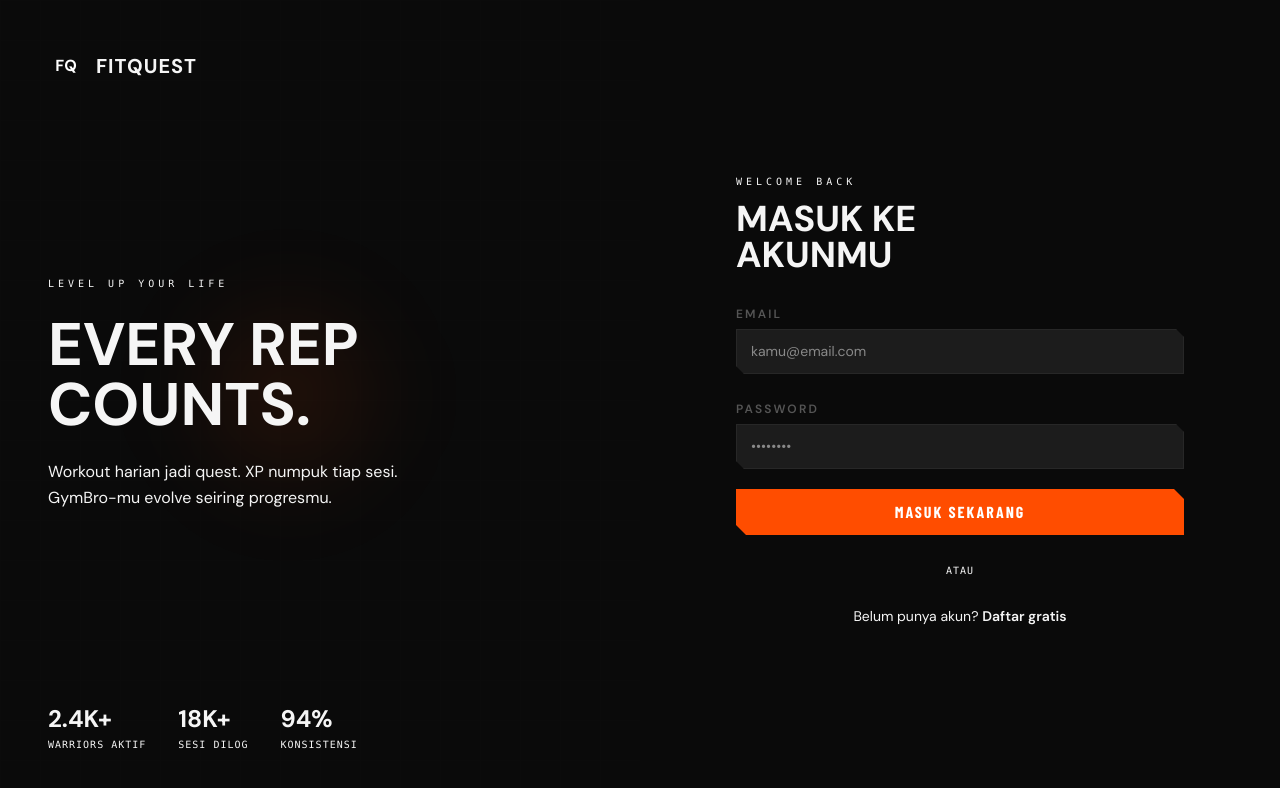
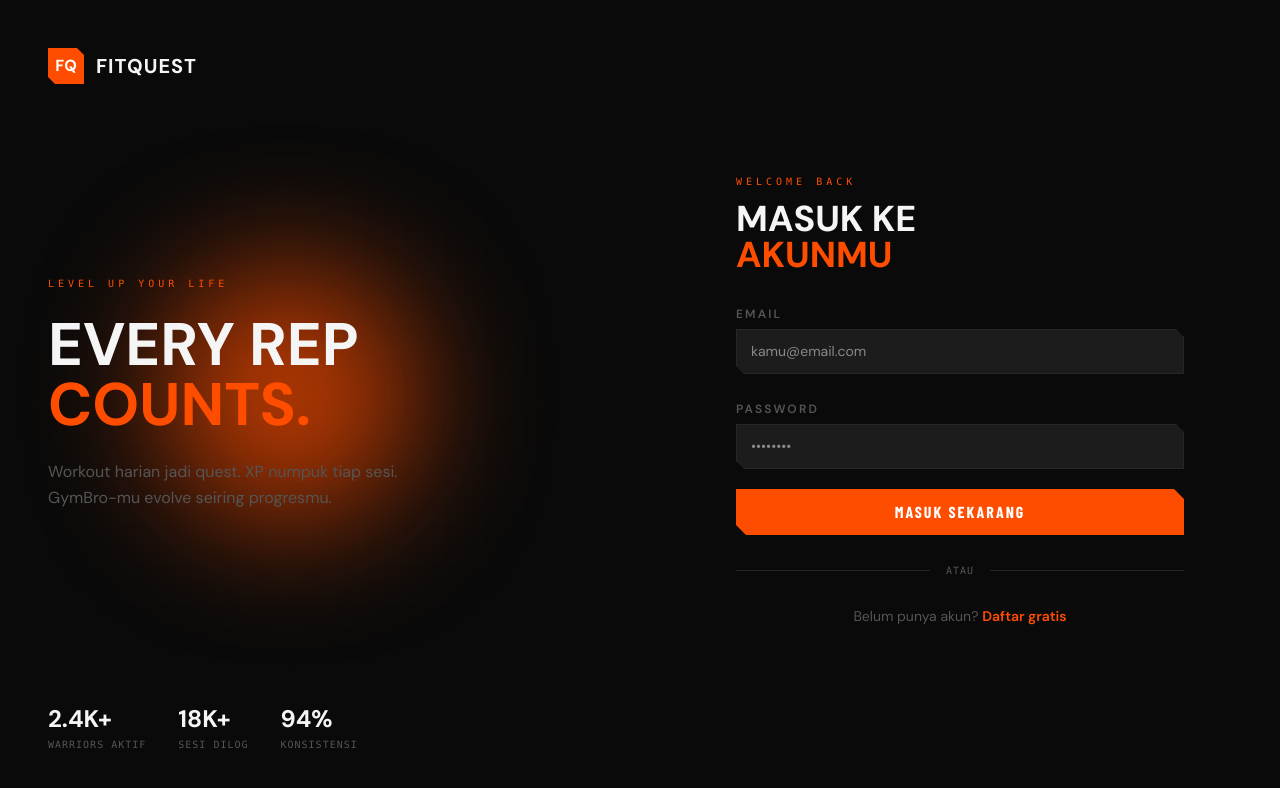
Before and after one commit to RapzzKY24/FitQuest, a Next.js app: page /auth/login in a window 1280 px wide. Shown: the top 788 px of the page. Built offline with nearby package versions, Linux system fonts and the light colour scheme; a web font is replaced by a local one.

Commit message:
fix: add css class & refactor loginform

```diff
--- a/src/app/auth/login/page.tsx
+++ b/src/app/auth/login/page.tsx
@@ -3,9 +3,9 @@ import React from "react";
 
 const LoginPage = () => {
   return (
-    <div>
+    <main>
       <LoginForm />
-    </div>
+    </main>
   );
 };
 
--- a/src/app/globals.css
+++ b/src/app/globals.css
@@ -1,10 +1,8 @@
 @import url("https://fonts.googleapis.com/css2?family=Barlow+Condensed:ital,wght@0,600;0,700;0,800;0,900;1,700&family=DM+Sans:wght@300;400;500;600;700&family=Space+Mono:wght@400;700&display=swap");
-
 @import "tailwindcss";
 
-@layer base {
 :root {
-    --bg: #0a0a0a;
+  --background: #0a0a0a;
   --surface: #141414;
   --elevated: #1c1c1c;
   --border: #272727;
@@ -20,9 +18,26 @@
   --info: #3b82f6;
 }
 
+@theme {
+  --color-background: var(--background);
+  --color-surface: var(--surface);
+  --color-elevated: var(--elevated);
+  --color-border: var(--border);
+  --color-broken-white: var(--text);
+  --color-muted: var(--muted);
+  --color-primary: var(--primary);
+  --color-primary-hover: var(--primary-hover);
+  --color-secondary: var(--secondary);
+  --color-accent: var(--accent);
+  --color-success: var(--success);
+  --color-warning: var(--warning);
+  --color-danger: var(--danger);
+  --color-info: var(--info);
+}
+
+@layer base {
   body {
-    background-color: var(--bg);
-    color: var(--text);
+    @apply bg-background text-broken-white;
     font-family: "DM Sans", sans-serif;
   }
 }
--- a/src/features/auth/components/LoginForm.tsx
+++ b/src/features/auth/components/LoginForm.tsx
@@ -37,7 +37,7 @@ export function LoginForm() {
   }
 
   return (
-    <div className="min-h-screen bg-fq-bg flex">
+    <div className="min-h-screen bg-background flex">
       {/* ── Left panel — branding ── */}
       <div className="hidden lg:flex lg:w-1/2 flex-col justify-between p-12 relative overflow-hidden">
         {/* Background grid */}
@@ -51,37 +51,37 @@ export function LoginForm() {
         />
         {/* Orange accent blob */}
         <div
-          className="absolute top-1/3 left-1/4 w-64 h-64 rounded-full pointer-events-none"
-          style={{
-            background:
-              "radial-gradient(circle, rgba(255,77,0,0.12) 0%, transparent 70%)",
-            filter: "blur(40px)",
-          }}
+          className="absolute top-1/3 left-1/4 w-64 h-64 rounded-full pointer-events-none bg-primary/70 blur-3xl"
+          // style={{
+          //   background:
+          //     "radial-gradient(circle, rgba(255,77,0,0.12) 0%, transparent 70%)",
+          //   filter: "blur(40px)",
+          // }}
         />
 
         {/* Logo */}
         <div className="relative z-10 flex items-center gap-3">
-          <div className="w-9 h-9 bg-fq-primary cc-sm flex items-center justify-center">
+          <div className="w-9 h-9 bg-primary cc-sm flex items-center justify-center">
             <span className="font-display font-black text-white text-base leading-none">
               FQ
             </span>
           </div>
-          <span className="font-display font-black text-fq-text text-xl tracking-wider uppercase">
+          <span className="font-display font-black text-xl tracking-wider uppercase">
             FitQuest
           </span>
         </div>
 
         {/* Center copy */}
         <div className="relative z-10">
-          <p className="font-mono text-[10px] tracking-[4px] uppercase text-fq-primary mb-6">
+          <p className="font-mono text-[10px] tracking-[4px] uppercase text-primary mb-6">
             LEVEL UP YOUR LIFE
           </p>
-          <h1 className="font-display font-black text-6xl leading-none text-fq-text uppercase mb-6">
+          <h1 className="font-display font-black text-6xl leading-none uppercase mb-6">
             EVERY REP
             <br />
-            <span className="text-fq-primary">COUNTS.</span>
+            <span className="text-primary">COUNTS.</span>
           </h1>
-          <p className="font-body text-fq-muted text-base max-w-sm leading-relaxed">
+          <p className="font-body text-muted text-base max-w-sm leading-relaxed">
             Workout harian jadi quest. XP numpuk tiap sesi. GymBro-mu evolve
             seiring progresmu.
           </p>
@@ -95,10 +95,10 @@ export function LoginForm() {
             {value: "94%", label: "Konsistensi"},
           ].map((stat) => (
             <div key={stat.label}>
-              <p className="font-display font-black text-2xl text-fq-text">
+              <p className="font-display font-black text-2xl">
                 {stat.value}
               </p>
-              <p className="font-mono text-[10px] tracking-widest uppercase text-fq-muted mt-0.5">
+              <p className="font-mono text-[10px] tracking-widest uppercase text-muted mt-0.5">
                 {stat.label}
               </p>
             </div>
@@ -111,32 +111,32 @@ export function LoginForm() {
         <div className="w-full max-w-md">
           {/* Mobile logo */}
           <div className="flex items-center gap-3 mb-10 lg:hidden">
-            <div className="w-8 h-8 bg-fq-primary cc-xs flex items-center justify-center">
+            <div className="w-8 h-8 bg-primary cc-xs flex items-center justify-center">
               <span className="font-display font-black text-white text-sm">
                 FQ
               </span>
             </div>
-            <span className="font-display font-black text-fq-text text-lg tracking-wider uppercase">
+            <span className="font-display font-black text-lg tracking-wider uppercase">
               FitQuest
             </span>
           </div>
 
           {/* Heading */}
           <div className="mb-8">
-            <p className="font-mono text-[10px] tracking-[4px] uppercase text-fq-primary mb-3">
+            <p className="font-mono text-[10px] tracking-[4px] uppercase text-primary mb-3">
               WELCOME BACK
             </p>
-            <h2 className="font-display font-black text-4xl uppercase text-fq-text leading-none">
+            <h2 className="font-display font-black text-4xl uppercase leading-none">
               MASUK KE
               <br />
-              <span className="text-fq-primary">AKUNMU</span>
+              <span className="text-primary">AKUNMU</span>
             </h2>
           </div>
 
           {/* Server error */}
           {serverError && (
-            <div className="mb-6 px-4 py-3 bg-fq-danger/10 border border-fq-danger/30 cc-sm">
-              <p className="font-body text-sm text-fq-danger">{serverError}</p>
+            <div className="mb-6 px-4 py-3 bg-danger/10 border border-danger/30 cc-sm">
+              <p className="font-body text-sm text-danger">{serverError}</p>
             </div>
           )}
 
@@ -189,19 +189,19 @@ export function LoginForm() {
 
           {/* Divider */}
           <div className="flex items-center gap-4 my-7">
-            <div className="flex-1 h-px bg-fq-border" />
-            <span className="font-mono text-[10px] tracking-widest uppercase text-fq-muted">
+            <div className="flex-1 h-px bg-border" />
+            <span className="font-mono text-[10px] tracking-widest uppercase text-muted">
               atau
             </span>
-            <div className="flex-1 h-px bg-fq-border" />
+            <div className="flex-1 h-px bg-border" />
           </div>
 
           {/* Register link */}
-          <p className="font-body text-center text-sm text-fq-muted">
+          <p className="font-body text-center text-sm text-muted">
             Belum punya akun?{" "}
             <Link
               href="/auth/register"
-              className="text-fq-primary font-semibold hover:text-fq-secondary transition-colors">
+              className="text-primary font-semibold hover:text-secondary transition-colors">
               Daftar gratis
             </Link>
           </p>
```
Lines whose indentation alone changed are shown as unchanged.
